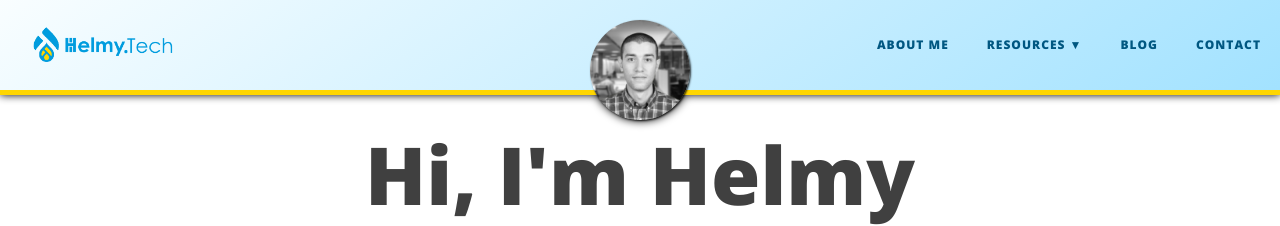
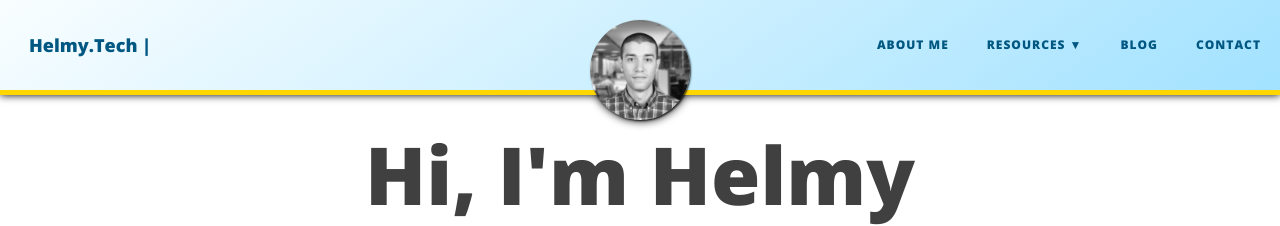
Before and after one commit to M-Helmy/m-helmy.github.io, a Jekyll site: the page built from index.html, in a window 1280 px wide. Shown: the top 226 px of the page. Built offline with Jekyll 4.4.1, drawn with Linux system fonts in a browser that asks for light colours; nearby versions of some CDN libraries; the list of posts is cut into pages by our own code; comment, search, counter and statistics services are not loaded.

Commit message:
Update _config.yml

```diff
--- a/_config.yml
+++ b/_config.yml
@@ -6,7 +6,7 @@
 # If you are building a simple GitHub user page (https://username.github.io) then use these settings:
 url: "https://m-helmy.github.io/"
 baseurl: ""
-title-img: /img/log.png
+# title-img: /img/log.png
 
 # If you are building a GitHub project page then use these settings:
 #url: "http://username.github.io/projectname"
```
